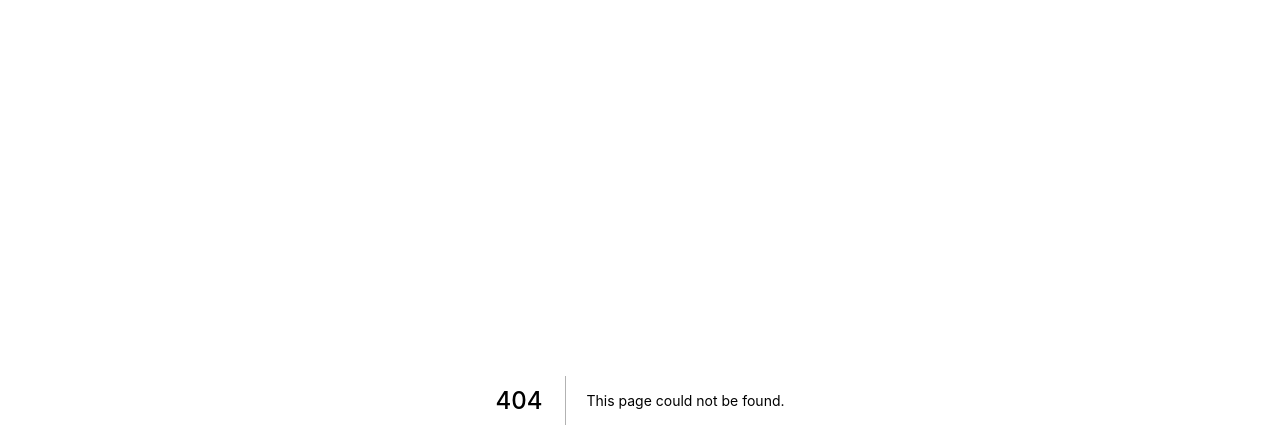
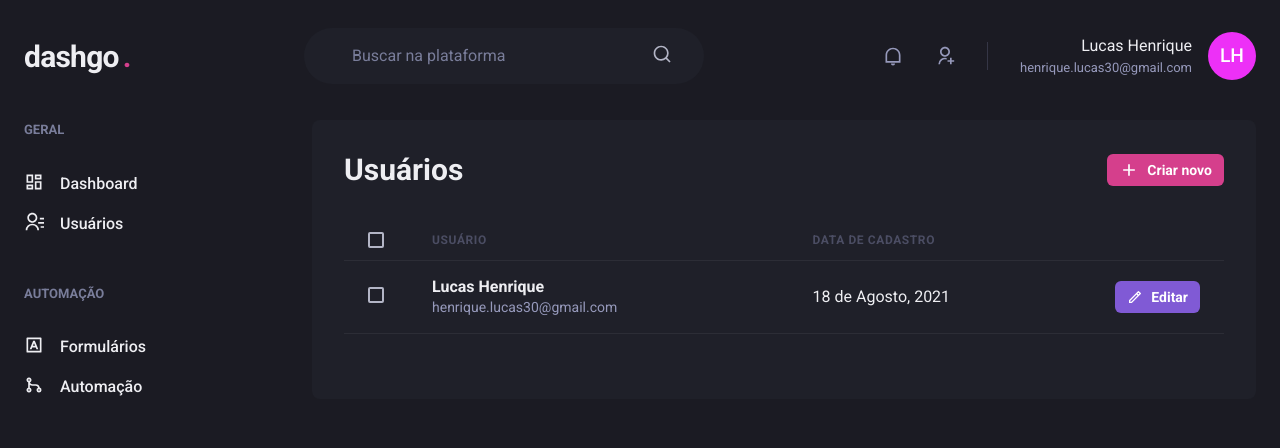
Before and after one commit to LucasHenrique98/dashgo-app, a Next.js app: page /users in a window 1280 px wide. Before the commit this address had no page. Shown: the top 448 px of the page. Built offline with nearby package versions, Linux system fonts and the light colour scheme.

Commit message:
creates a userList page

```diff
--- /dev/null
+++ b/src/pages/users/index.tsx
@@ -0,0 +1,90 @@
+import {
+  Box,
+  Button,
+  Checkbox,
+  Flex,
+  Heading,
+  Icon,
+  Table,
+  Tbody,
+  Td,
+  Text,
+  Th,
+  Thead,
+  Tr,
+} from '@chakra-ui/react';
+import { RiAddLine, RiPencilLine } from 'react-icons/ri';
+import { Header } from '../../components/Header';
+import Sidebar from '../../components/Sidebar';
+
+export default function UserList() {
+  return (
+    <Box>
+      <Header />
+
+      <Flex w="100%" my="6" maxWidth={1480} mx="auto" px="6">
+        <Sidebar />
+
+        <Box flex="1" borderRadius={8} bg="gray.800" p="8">
+          <Flex mb="8" justify="space-between" align="center">
+            <Heading size="lg" frontWeight="normal">
+              Usuários
+            </Heading>
+
+            <Button
+              as="a"
+              size="sm"
+              fontSize="sm"
+              colorScheme="pink"
+              leftIcon={<Icon as={RiAddLine} fontSize="20" />}
+            >
+              Criar novo
+            </Button>
+          </Flex>
+
+          <Table colorScheme="whiteAlpha">
+            <Thead>
+              <Tr>
+                <Th px="6" color="gray.300" width="8">
+                  <Checkbox colorScheme="pink" />
+                </Th>
+                <Th>Usuário</Th>
+                <Th>Data de cadastro</Th>
+                <Th width="6"></Th>
+              </Tr>
+            </Thead>
+
+            <Tbody>
+              <Tr>
+                <Td px="6">
+                  <Checkbox colorScheme="pink" />
+                </Td>
+                <Td>
+                  <Box>
+                    <Text fontWeight="bold">Lucas Henrique</Text>
+                    <Text fontSize="sm" color="gray.300">
+                      henrique.lucas30@gmail.com
+                    </Text>
+                  </Box>
+                </Td>
+
+                <Td>18 de Agosto, 2021</Td>
+                <Td>
+                  <Button
+                    as="a"
+                    size="sm"
+                    fontSize="sm"
+                    colorScheme="purple"
+                    leftIcon={<Icon as={RiPencilLine} fontSize="16" />}
+                  >
+                    Editar
+                  </Button>
+                </Td>
+              </Tr>
+            </Tbody>
+          </Table>
+        </Box>
+      </Flex>
+    </Box>
+  );
+}
```
